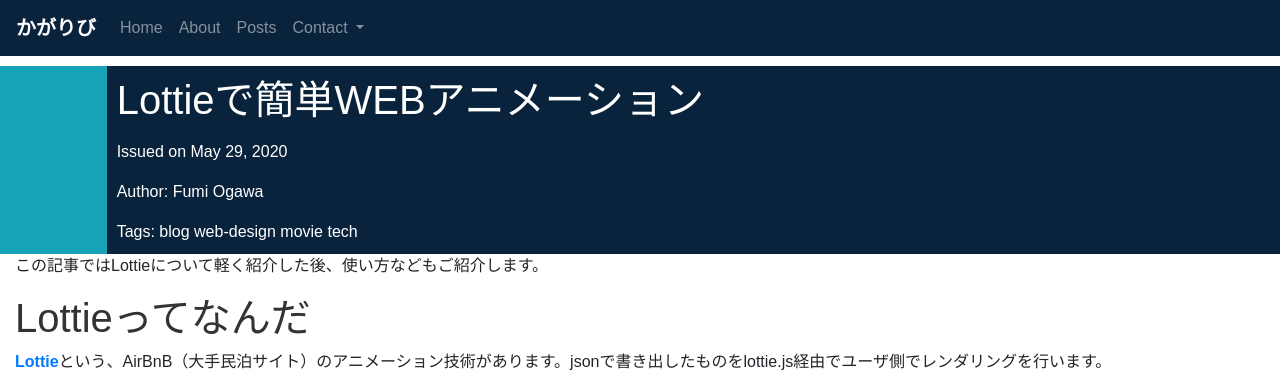
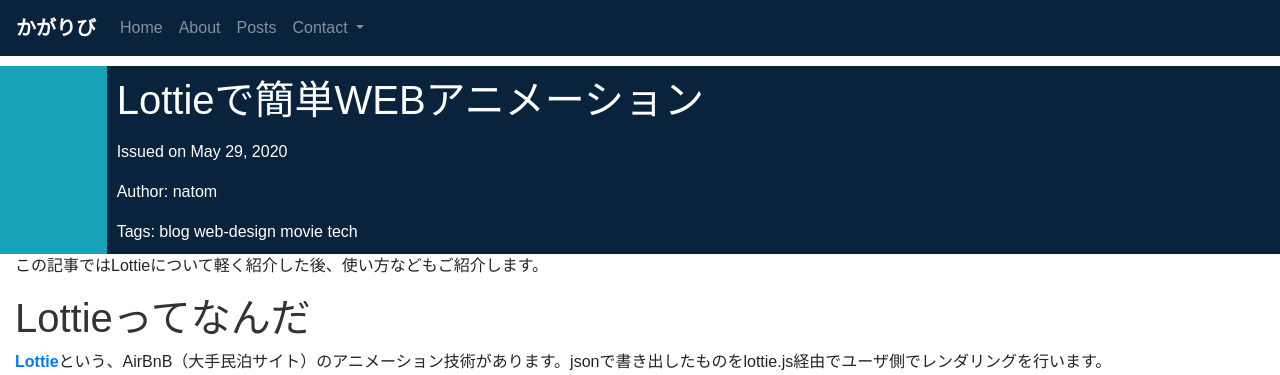
Before and after one commit to mizphses/kagaribi, a Jekyll site: the page built from _posts/2020-05-29-about-lottie.md, in a window 1280 px wide and 900 px high. Shown: the top 375 px of the window. Built offline with Jekyll 4.4.1, drawn with Linux system fonts in a browser that asks for light colours; nearby versions of some CDN libraries; some web fonts are replaced; a script that is not in the unit is left out.

Commit message:
記事の修正

```diff
--- a/_posts/2020-05-29-about-lottie.md
+++ b/_posts/2020-05-29-about-lottie.md
@@ -6,7 +6,7 @@ tag:
     - web-design
     - movie
     - tech
-author: Fumi Ogawa
+author: natom
 ---
 
 この記事ではLottieについて軽く紹介した後、使い方などもご紹介します。
```
